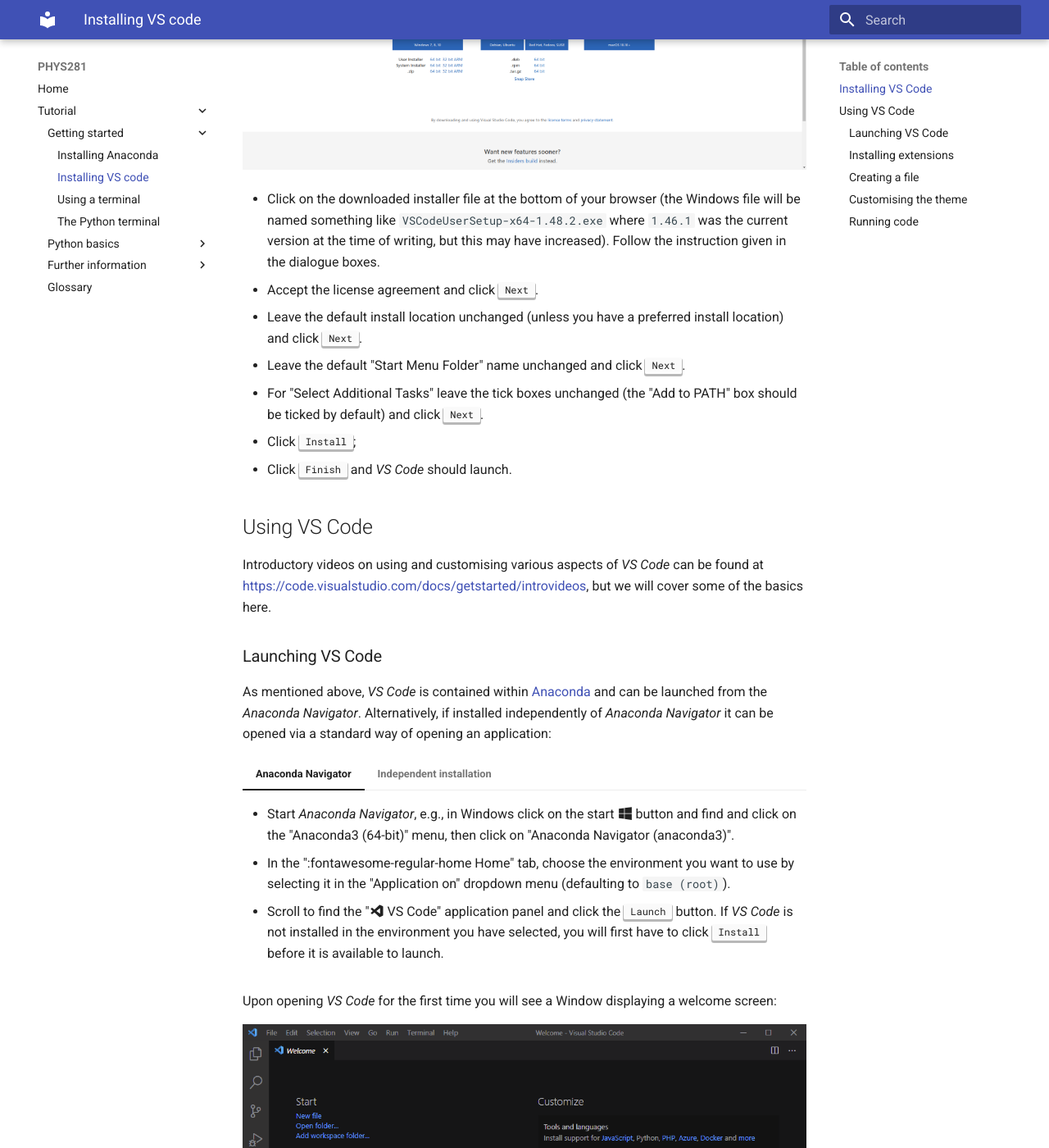
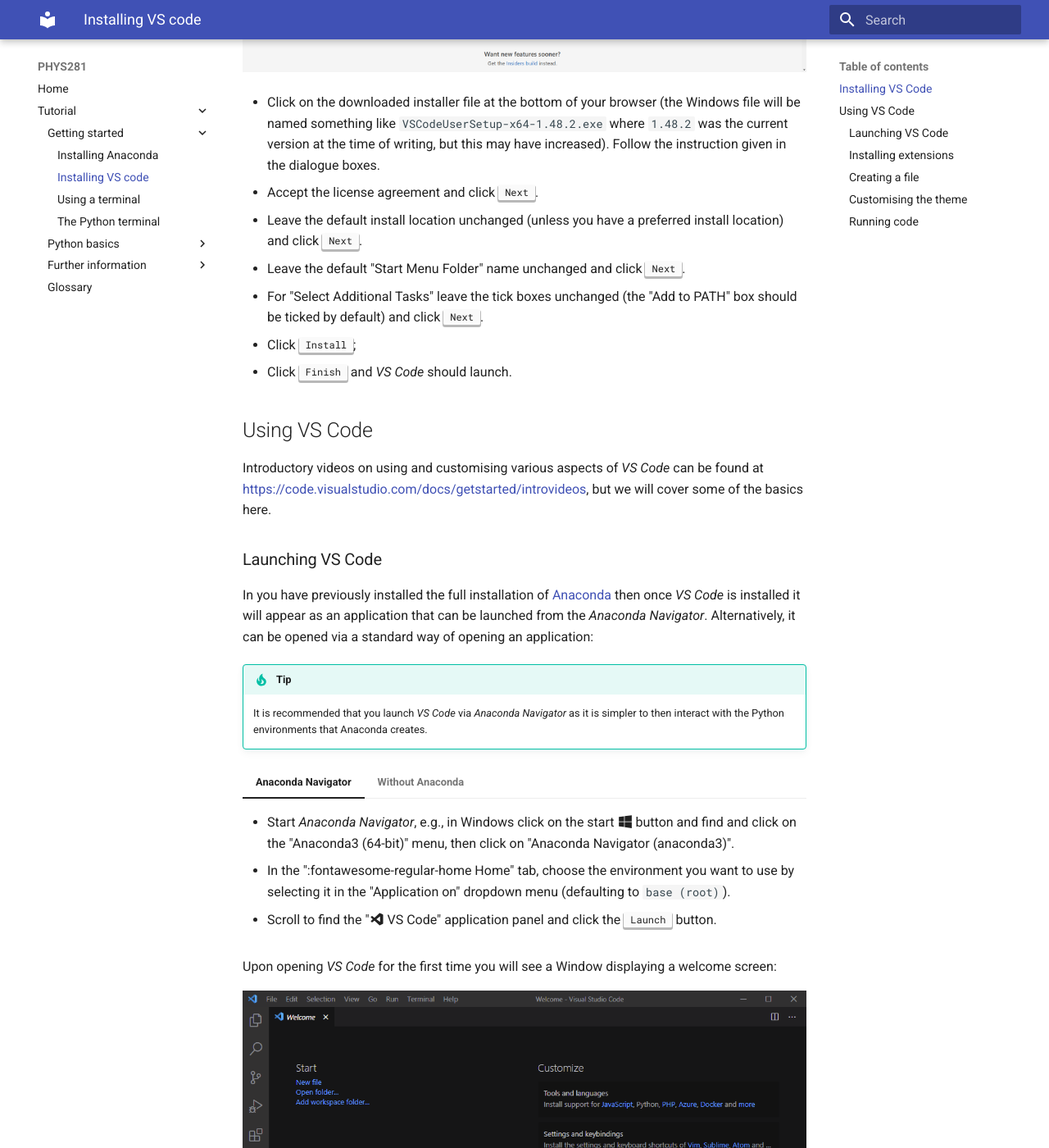
Before and after one commit to ndd21/PHYS281, an MkDocs documentation site: the page built from docs/demo-vs-code.md, in a window 1280 px wide and 1400 px high, scrolled down 823 px. Shown: the whole window at 82% size. Built offline with MkDocs 1.6.1 and Material for MkDocs 9.7.7, drawn with Linux system fonts in a browser that asks for light colours; nearby versions of some CDN libraries; some of the changed text lies outside the part shown.

Commit message:
Minor fixes to Anaconda and vS code instructions

```diff
--- a/docs/demo-vs-code.md
+++ b/docs/demo-vs-code.md
@@ -7,14 +7,8 @@
 
 ## Installing VS Code
 
-If you have followed the [Anaconda guide](../demo-anaconda/index.html), and installed the full
-Anaconda installation, it includes _VS Code_. This can be accessed and launched via the [_Anaconda
-Navigator_](../demo-anaconda/index.html#anaconda-navigator). This is the recommended, and simplest
-way to use _VS Code_.
-
-Alternatively, _VS Code_ can be installed independently of Anaconda. The instructions below should
-cover installation on Windows, although these should only be minor differences for other operating
-systems:
+The instructions below should cover installation of _VS Code_ on Windows, although there should only
+be minor differences for other operating systems:
 
 * Visit [https://code.visualstudio.com/download](https://code.visualstudio.com/download) in your web
   browser (or just Google "VS Code download"). Click the appropriate large blue button to download
@@ -23,7 +17,7 @@
 ![VS Code download site](img/vscode-download.png)
 
 * Click on the downloaded installer file at the bottom of your browser (the Windows file will be
-  named something like `VSCodeUserSetup-x64-1.48.2.exe` where `1.46.1` was the current version at
+  named something like `VSCodeUserSetup-x64-1.48.2.exe` where `1.48.2` was the current version at
   the time of writing, but this may have increased). Follow the instruction given in the dialogue
   boxes.
 * Accept the license agreement and click ++"Next"++.
@@ -43,27 +37,30 @@
 
 ### Launching VS Code
 
-As mentioned above, _VS Code_ is contained within [Anaconda](../demo-anaconda/index.html) and can be
-launched from the _Anaconda Navigator_. Alternatively, if installed independently of _Anaconda
-Navigator_ it can be opened via a standard way of opening an application:
+In you have previously installed the full installation of [Anaconda](../demo-anaconda/index.html)
+then once _VS Code_ is installed it will appear as an application that can be launched from the
+_Anaconda Navigator_. Alternatively, it can be opened via a standard way of opening an application:
+
+!!! tip
+    It is recommended that you launch _VS Code_ via _Anaconda Navigator_ as it is simpler to
+    then interact with the Python environments that Anaconda creates.
 
 === "Anaconda Navigator"
     * Start _Anaconda Navigator_, e.g., in Windows click on the start :fontawesome-brands-windows:
-      button and find and click on the "Anaconda3 (64-bit)" menu, then click on "Anaconda Navigator
-      (anaconda3)".
-    * In the ":fontawesome-regular-home Home" tab, choose the environment you want to use by selecting
-      it in the "Application on" dropdown menu (defaulting to `base (root)`).
-    * Scroll to find the ":material-microsoft-visual-studio-code: VS Code" application panel and click the ++"Launch"++ button. If _VS Code_ is
-      not installed in the environment you have selected, you will first have to click ++"Install"++
-      before it is available to launch.
+      button and find and click on the "Anaconda3 (64-bit)" menu, then click on "Anaconda
+      Navigator (anaconda3)".
+    * In the ":fontawesome-regular-home Home" tab, choose the environment you want to use by
+      selecting it in the "Application on" dropdown menu (defaulting to `base (root)`).
+    * Scroll to find the ":material-microsoft-visual-studio-code: VS Code" application panel and
+      click the ++"Launch"++ button.
 
-=== "Independent installation"
+=== "Without Anaconda"
     If you have added a _VS Code_ startup icon your taskbar or desktop you can just click on that,
     alternatively:
 
     === "Windows"
-        Click on the start :fontawesome-brands-windows: button and find the "Visual Studio Code" menu.
-        Click on this and then "Visual Studio Code" menu item to launch it.
+        * Click on the start :fontawesome-brands-windows: button and find the "Visual Studio Code" menu.
+        * Click on this and then "Visual Studio Code" menu item to launch it.
     === "Mac OS/Linux"
         Open a terminal and type `code`, hit ++enter++ and _VS Code_ should start.
 
@@ -250,7 +247,7 @@
    files. Click on this to run the file.
 
 Both those methods will open a terminal at the bottom of the _VS Code_ screen, showing the command
-that was used to run the file and the output if produced by the code.
+that was used to run the file and any output produced by the code.
 
 ![VS Code run](img/vscode-run.png)
 
```
Also changed, not shown: other parts of docs/demo-vs-code.md (+1 -1 lines), docs/demo-anaconda.md (+12 -6 lines).
